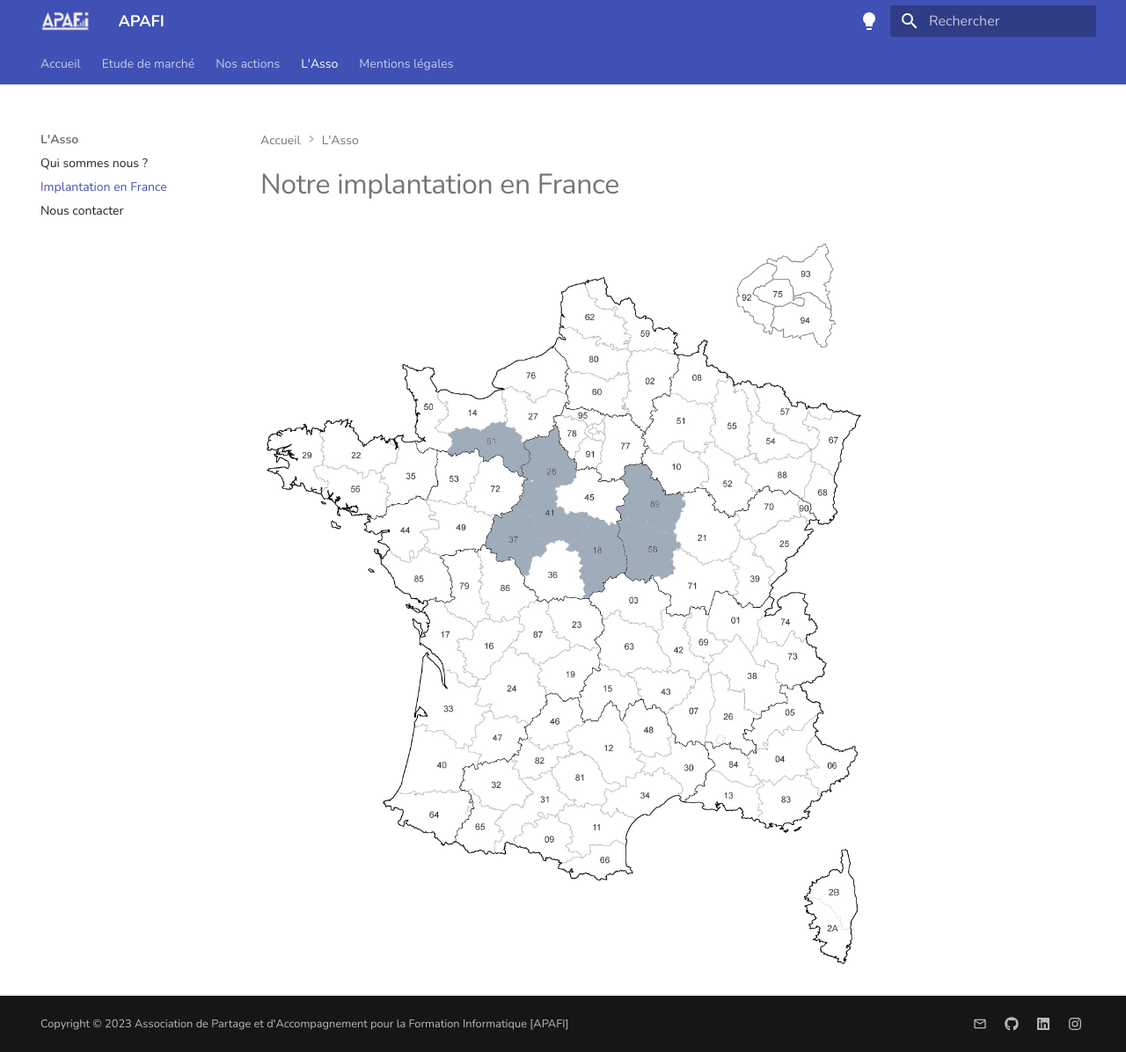
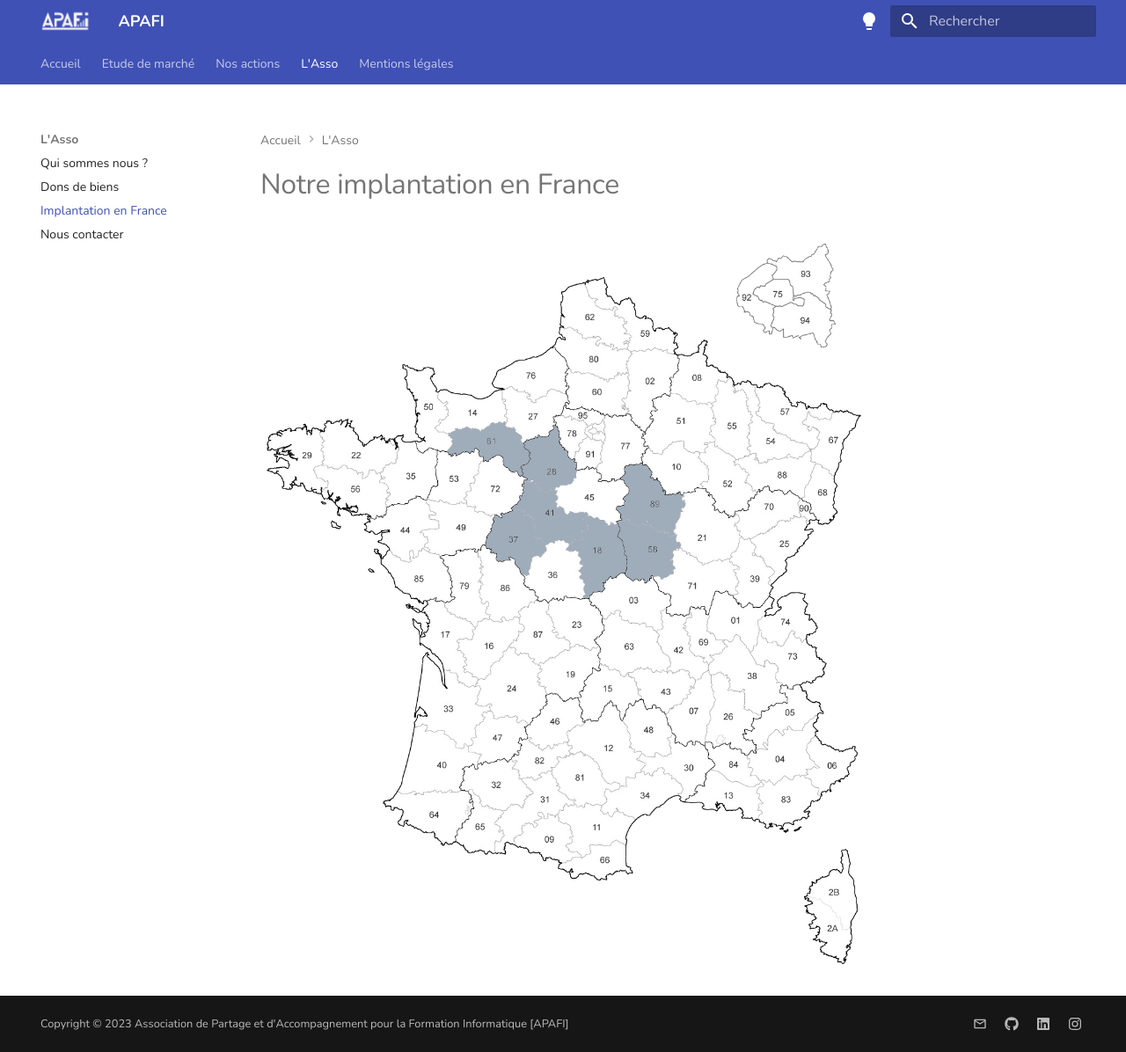
Before and after one commit to APAFI/wiki, an MkDocs documentation site: the page built from docs/l_asso/implantation.md, in a window 1280 px wide and 1196 px high. Shown: the whole window at 88% size. Built offline with MkDocs 1.6.1 and Material for MkDocs 9.7.7, drawn with Linux system fonts in a browser that asks for light colours.

Commit message:
Ajout page dons

```diff
--- a/docs/l_asso/implantation.md
+++ b/docs/l_asso/implantation.md
@@ -1,2 +1,2 @@
 # Notre implantation en France
-![APAFI en France](/assets/images/APAFIenFrance.png)
+![APAFI en France](../assets/images/APAFIenFrance.png)
--- a/mkdocs.yml
+++ b/mkdocs.yml
@@ -5,6 +5,7 @@
     - actions/index.md
   - L'Asso:
     - l_asso/index.md
+    - Dons de biens: l_asso/dons.md
     - Implantation en France: l_asso/implantation.md
     - Nous contacter: l_asso/contact.md
   - Mentions légales:
```
Also changed, not shown: docs/l_asso/dons.md (added, +6 -0 lines).
